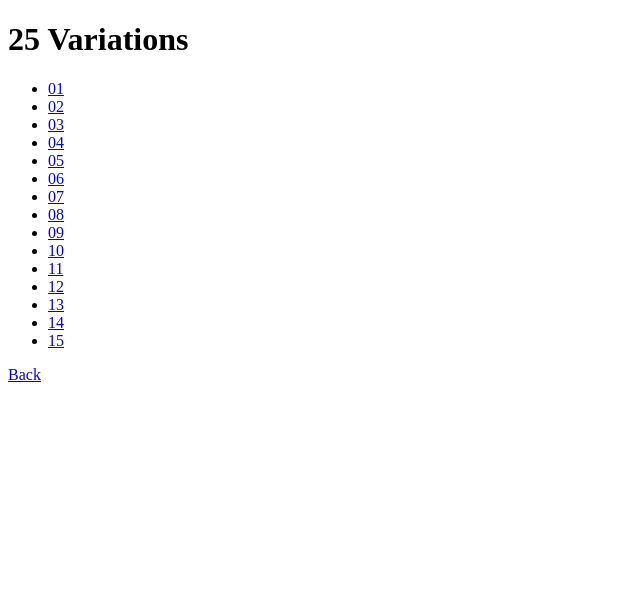
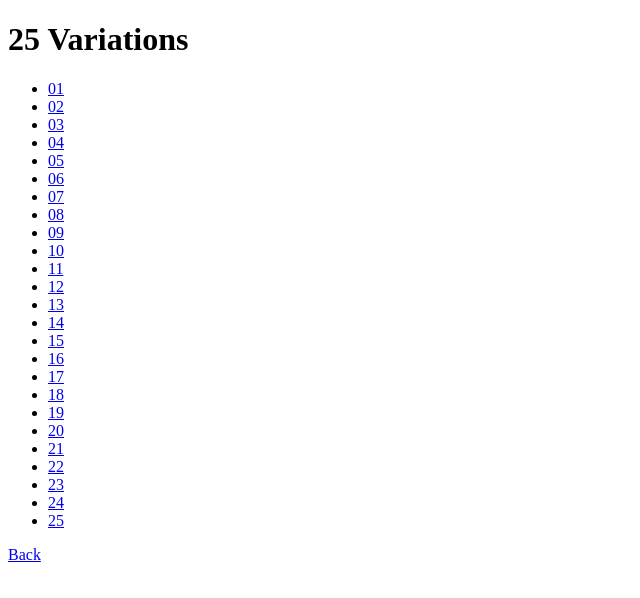
Before and after one commit to audreythirza/interactive, a plain HTML site: page project01/index.html in a window 1280 px wide. Shown: the whole page, without its empty margins (0-640 px from the left). Drawn offline with Linux system fonts and the light colour scheme.

Commit message:
last ten links added, html edited, css edited

```diff
--- a/project01/index.html
+++ b/project01/index.html
@@ -26,6 +26,17 @@
     <li><a href="13.html">13</a></li>
     <li><a href="14.html">14</a></li>
     <li><a href="15.html">15</a></li>
+    <li><a href="16.html">16</a></li>
+    <li><a href="17.html">17</a></li>
+    <li><a href="18.html">18</a></li>
+    <li><a href="19.html">19</a></li>
+    <li><a href="20.html">20</a></li>
+    <li><a href="21.html">21</a></li>
+    <li><a href="22.html">22</a></li>
+    <li><a href="23.html">23</a></li>
+    <li><a href="24.html">24</a></li>
+    <li><a href="25.html">25</a></li>
+
   </ul>
 
 <a href="../index.html">Back</a>
--- /dev/null
+++ b/project01/style16.css
@@ -0,0 +1,10 @@
+body {
+	padding: 50px 30 30px 50;
+	float: right;
+	position: relative;
+	display: inline-flex;
+	font-style: normal;
+	font-weight: 550
+	font-size: 200%;
+
+}
```
Also changed, not shown: project01/16.html (added, +61 -0 lines).
